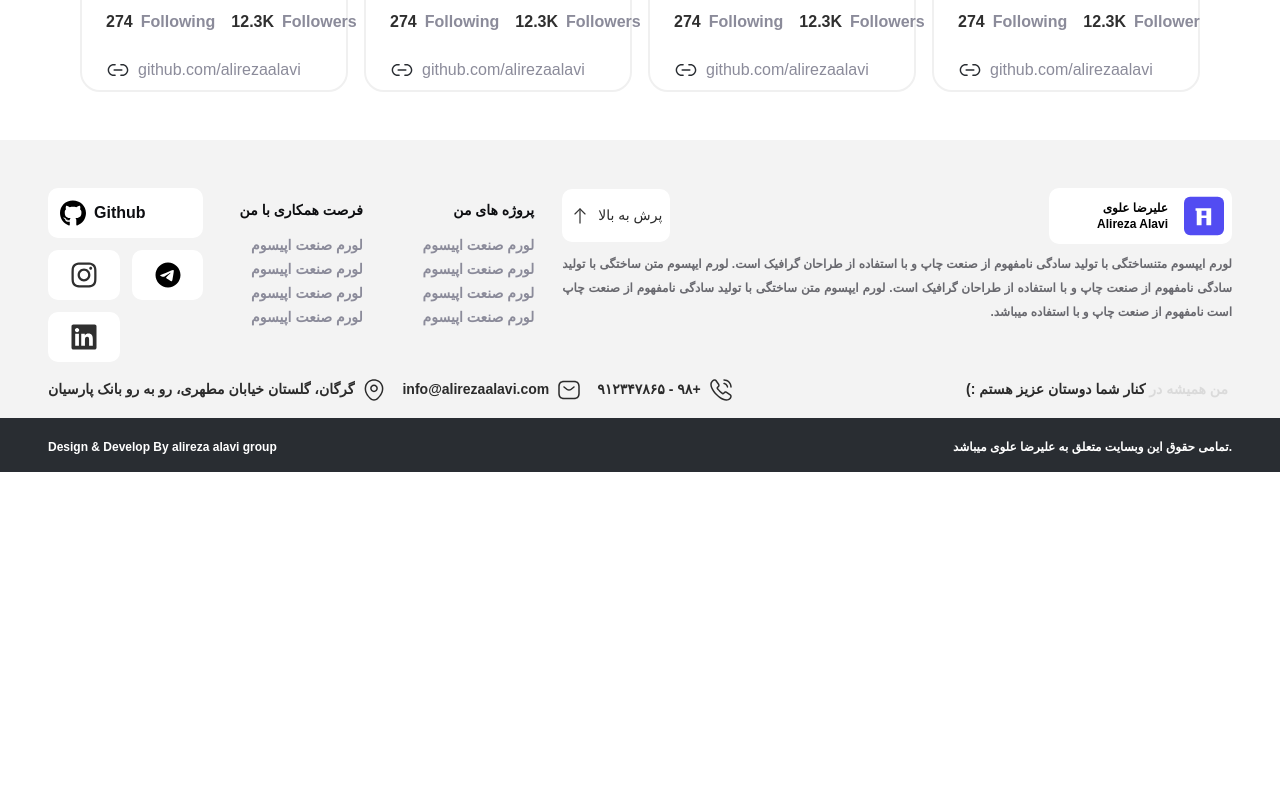
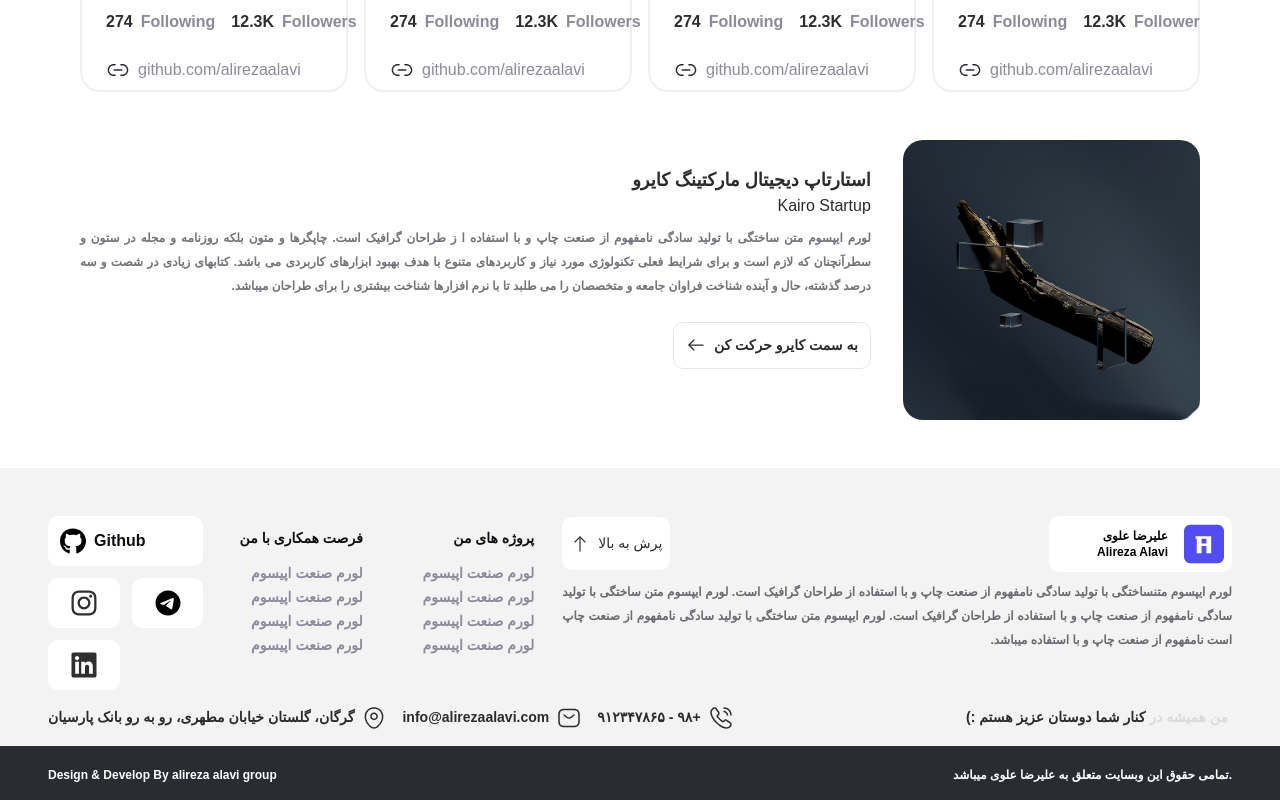
Before and after one commit to merajpiri1383/alavi-frontend, a Next.js app: page / in a window 1280 px wide. Shown: the part 3885-4685 px from the top of the page. Before the commit the page ends 4357 px from the top, so only its background shows below. Built offline with nearby package versions, Linux system fonts and the light colour scheme; a web font is replaced by a local one.

Commit message:
Add Kairo

```diff
--- /dev/null
+++ b/app/components/kairo.tsx
@@ -0,0 +1,50 @@
+import { memo } from "react";
+import Image from "next/image";
+import KairoIcon from "@/public/images/kairo.svg";
+import KairoBg from "@/public/images/bg-kairo.png";
+import ArrowLeftIcon from "@/components/icons/home/arrowLeft";
+
+
+
+const Kairo = () => {
+    return (
+        <div className="grid grid-cols-7 rtl px-6 md:px-20 my-12 gap-8 select-none">
+            <div className="col-span-7 md:col-span-2">
+                <div className="relative h-[280px] w-full">
+                    <Image
+                        src={KairoBg}
+                        alt="kairo bg"
+                        fill={true}
+                        sizes="100%"
+                        className="rounded-[20px]"
+                        style={{ objectFit: "cover", objectPosition: "center" }}
+                        priority={false}
+                    />
+                </div>
+            </div>
+            <div className="col-span-7 md:col-span-5 flex items-center justify-start">
+                <div>
+                    <p className="text-[#2B2B2B] text-[18px] font-[700]">
+                        استارتاپ دیجیتال مارکتینگ کایرو</p>
+                    <p className="text-[#2B2B2B] text-[16px] font-[400]">Kairo Startup</p>
+                    <p className="text-[#727379] font-[600] text-[12px] text-justify my-2 leading-6">
+                        لورم ایپسوم متن ساختگی با تولید سادگی نامفهوم از صنعت چاپ و با استفاده ا
+                        ز طراحان گرافیک است. چاپگرها و متون بلکه روزنامه و مجله در ستون و سطرآنچنان
+                        که لازم است و برای شرایط فعلی تکنولوژی مورد نیاز و کاربردهای متنوع با هدف
+                        بهبود ابزارهای کاربردی می باشد. کتابهای زیادی در شصت و سه درصد گذشته، حال و
+                        آینده شناخت فراوان جامعه و متخصصان را
+                        می طلبد تا با نرم افزارها شناخت بیشتری را برای طراحان میباشد.</p>
+
+                    <div className="flex items-center justify-center p-3 w-fit border-[1.5px]
+                        border-[#E7E7E7] rounded-[10px] gap-2 my-6 hover:scale-115 active:scale-95
+                        transition duration-300 cursor-pointer">
+                        <p className="text-[#2B2B2B] font-[600] text-[14px]">به سمت کایرو حرکت کن</p>
+                        <div className="size-5">
+                            <ArrowLeftIcon />
+                        </div>
+                    </div>
+                </div>
+            </div>
+        </div>
+    )
+}; export default memo(Kairo);
--- a/app/page.tsx
+++ b/app/page.tsx
@@ -7,6 +7,7 @@ const DoneProjects = dynamic(() => import("@/app/components/doneProjects"), { ss
 const Skills = dynamic(() => import("@/app/components/skills"), { ssr: true });
 const WorkWithMe = dynamic(() => import("@/app/components/workWithMe"), { ssr: true });
 const MyNotes = dynamic(() => import("@/app/components/myNotes"),{ssr : true});
+const Kairo = dynamic(() => import("@/app/components/kairo"),{ssr : true});
 const Socials = dynamic(() => import("@/app/components/socials"), { ssr: true });
 
 export default function Home() {
@@ -21,6 +22,7 @@ export default function Home() {
             <MyNotes />
             <WorkWithMe />
             <Socials />
+            <Kairo />
         </>
     )
 }
```
Also changed, not shown: public/images/bg-kairo.png (added), public/images/kairo.svg (added).
